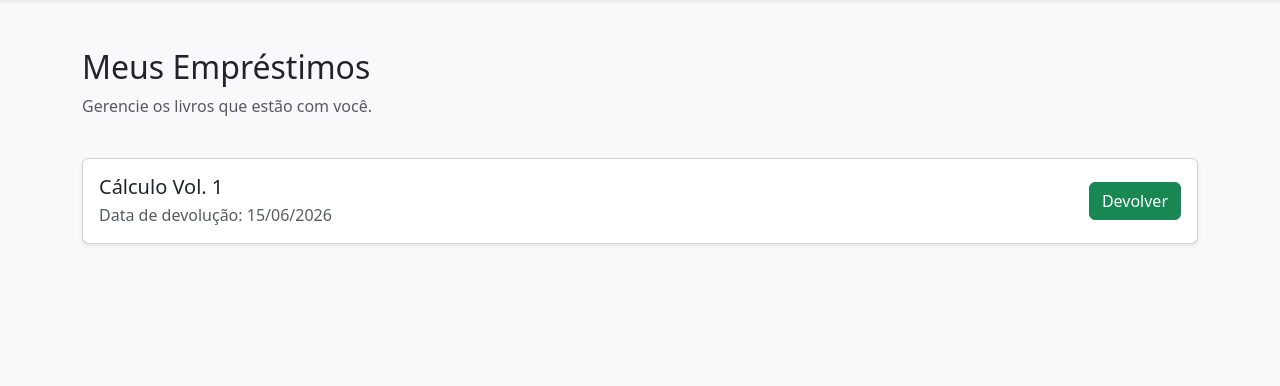
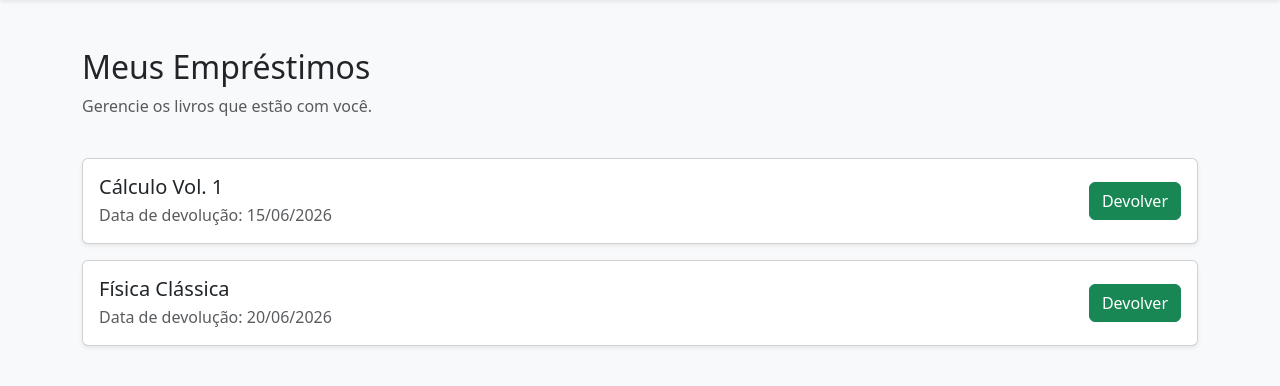
Before and after one commit to miguelito440/biblioteca_hm333, a Flask app: page /meus_livros in a window 1280 px wide. Shown: the part 50-436 px from the top of the page. Run offline with Flask 3, Linux system fonts and the light colour scheme; the visitor is signed in with stand-in values (Sample User, id 1).

Commit message:
Add files via upload

```diff
--- a/templates/meus_livros.html
+++ b/templates/meus_livros.html
@@ -36,13 +36,21 @@
             </div>
         </div>
 
+        <div class="card shadow-sm mb-3" id="livro-fisica">
+            <div class="card-body d-flex justify-content-between align-items-center">
+                <div>
+                    <h5 class="card-title mb-1">Física Clássica</h5>
+                    <p class="card-text text-muted mb-0">Data de devolução: 20/06/2026</p>
+                </div>
+                <button class="btn btn-success" onclick="devolverLivro('livro-fisica')">Devolver</button>
+            </div>
+        </div>
+
     </div>
 
     <script>
         function devolverLivro(idDoLivro) {
-            // Mostra a mensagem de sucesso
             alert('Livro devolvido com sucesso!');
-            // Faz a caixa do livro desaparecer da tela
             document.getElementById(idDoLivro).style.display = 'none';
         }
     </script>
```
